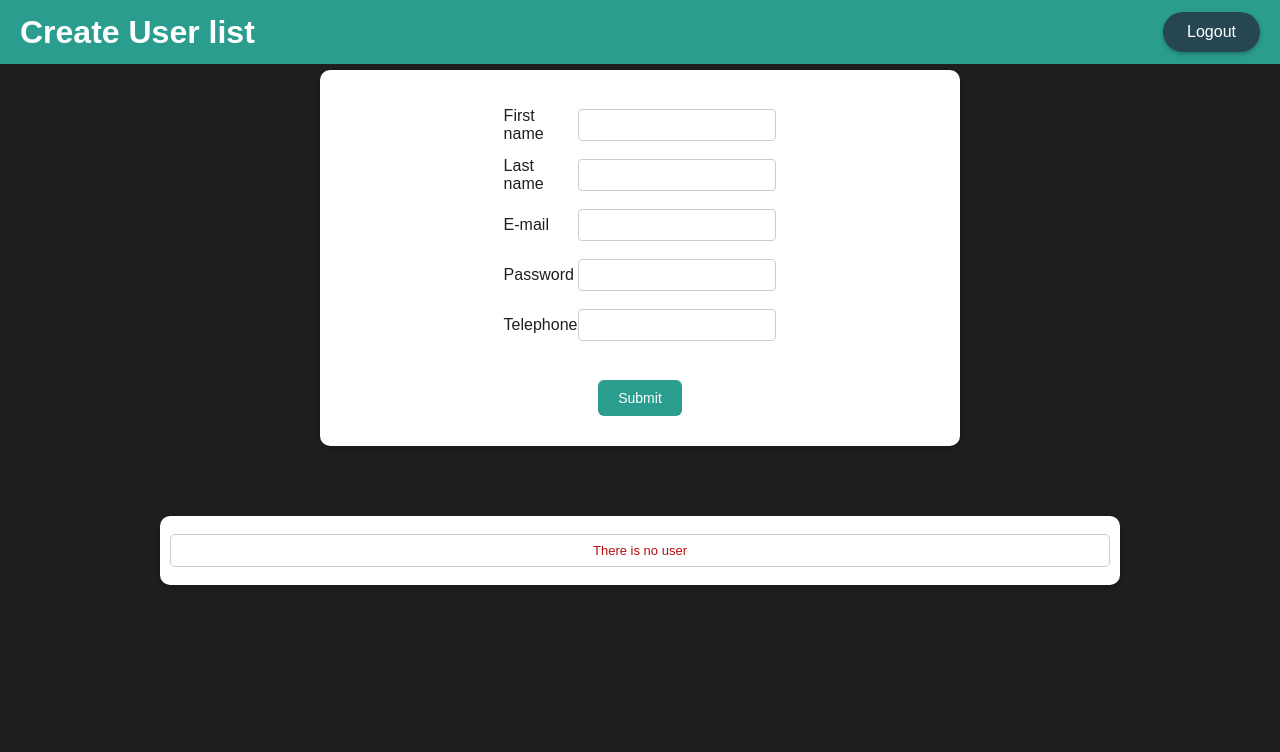
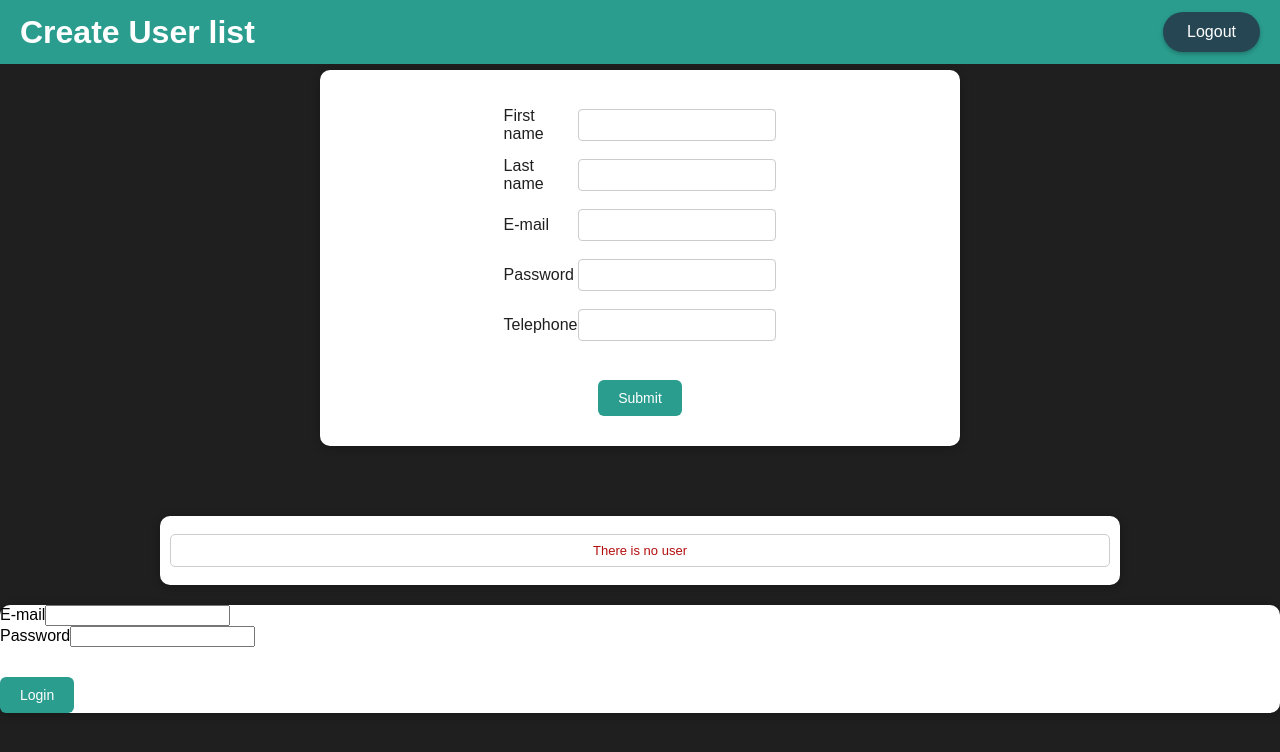
Before and after one commit to nbenlin/react-form-validation-with-error-modal, a React (Create React App) app: page / in a window 1280 px wide. Shown: the top 752 px of the page. Built offline with nearby package versions, Linux system fonts and the light colour scheme.

Commit message:
add login component

```diff
--- a/src/components/Login/Login.js
+++ b/src/components/Login/Login.js
@@ -1,8 +1,25 @@
 import React from "react";
 import Card from "../UI/Card/Card";
+import Button from "../UI/Button/Button";
 
 const Login = (props) => {
-  return <Card></Card>;
+  return (
+    <Card>
+      <form>
+        <div>
+          <label htmlFor="email">E-mail</label>
+          <input type="text" id="email" />
+        </div>
+        <div>
+          <label htmlFor="password">Password</label>
+          <input type="password" id="password" />
+        </div>
+        <div>
+          <Button>Login</Button>
+        </div>
+      </form>
+    </Card>
+  );
 };
 
 export default Login;
```
